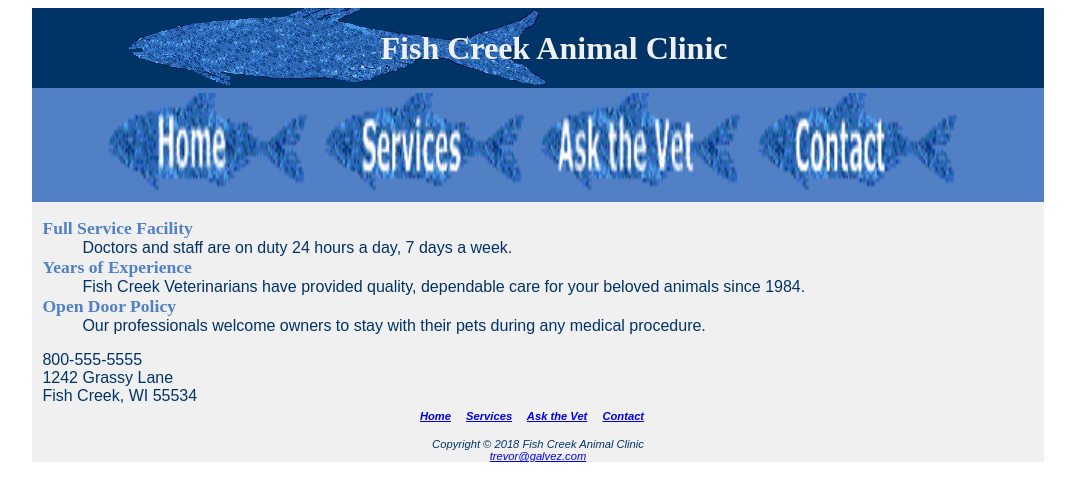
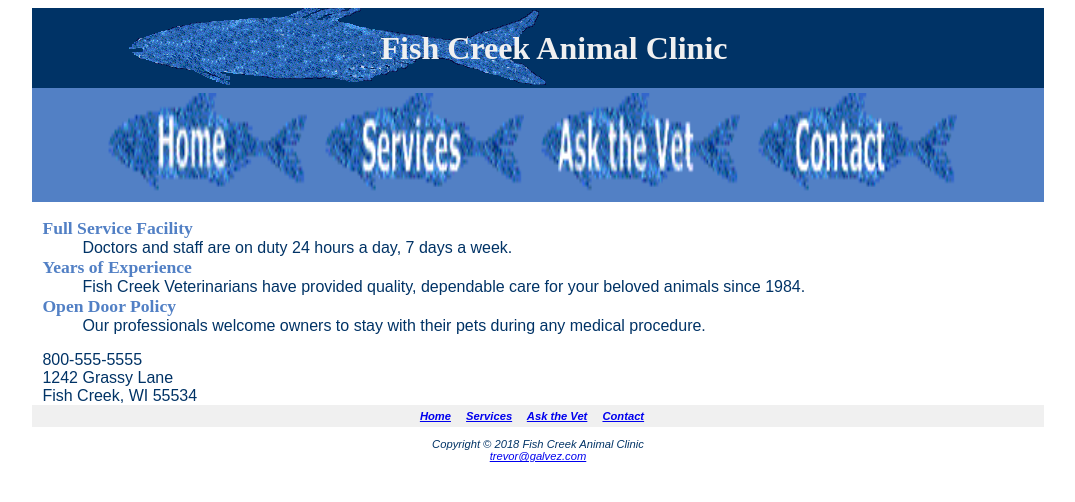
Before and after one commit to TGalvez1/web-development, a PHP site: page /fishcreek4/index.html in a window 1280 px wide. Shown: the top 502 px of the page, without its empty margins (102-1177 px from the left). Run offline with PHP 8.4, Linux system fonts and the light colour scheme.

Commit message:
Update fishcreek.css

```diff
--- a/fishcreek4/fishcreek.css
+++ b/fishcreek4/fishcreek.css
@@ -67,6 +67,7 @@ footer nav {
 #wrapper {
 	width: 80%;
 	min-width: 700px;
+	max-height: 50px;
 	margin-right: auto;
 	margin-left: auto;
 	background-color: #F0F0F0;
```
